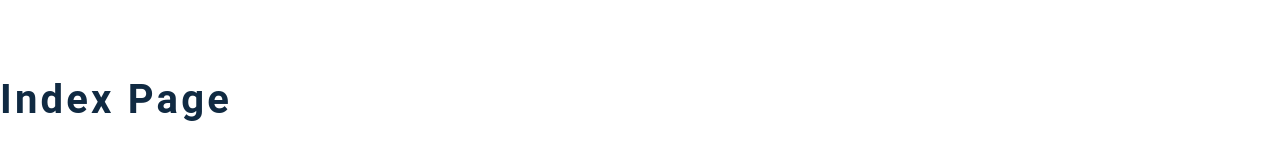
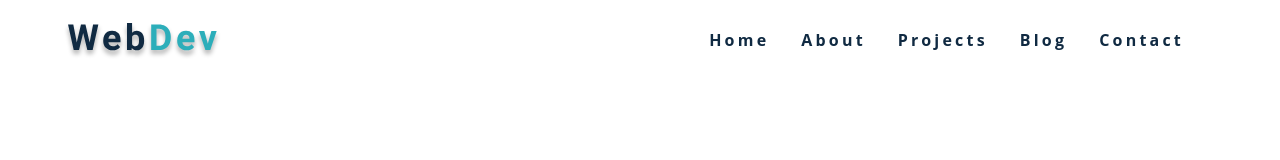
Before and after one commit to NikolasKorakidis/Portfolio, a Gatsby site: page / in a window 1280 px wide. Built offline with nearby package versions, Linux system fonts and the light colour scheme; Gatsby itself is replaced by a stand-in of ours.

Commit message:
NavBar Done

```diff
--- a/src/components/Layout.js
+++ b/src/components/Layout.js
@@ -6,7 +6,8 @@ import Footer from "./Footer"
 const Layout = ({ children }) => {
   return (
     <>
-      <h2>layout component</h2>
+      <Navbar />
+      {children}
     </>
   )
 }
--- a/src/components/Navbar.js
+++ b/src/components/Navbar.js
@@ -3,7 +3,19 @@ import logo from "../assets/logo.svg"
 import { FaAlignRight } from "react-icons/fa"
 import PageLinks from "../constants/links"
 const Navbar = () => {
-  return <h2>navbar component</h2>
+  return (
+    <nav className="navbar">
+      <div className="nav-center">
+        <div className="nav-header">
+          <img src={logo} alt="logo" />
+          <button type="button" className="toggle-btn">
+            <FaAlignRight></FaAlignRight>
+          </button>
+        </div>
+        <PageLinks styleClass="nav-links"></PageLinks>
+      </div>
+    </nav>
+  )
 }
 
 export default Navbar
--- a/src/pages/index.js
+++ b/src/pages/index.js
@@ -7,6 +7,6 @@ import Jobs from "../components/Jobs"
 import Projects from "../components/Projects"
 import Blogs from "../components/Blogs"
 export default () => {
-  return <h2>index page</h2>
+  return <Layout></Layout>
 }
 // ...GatsbyImageSharpFluid
```
